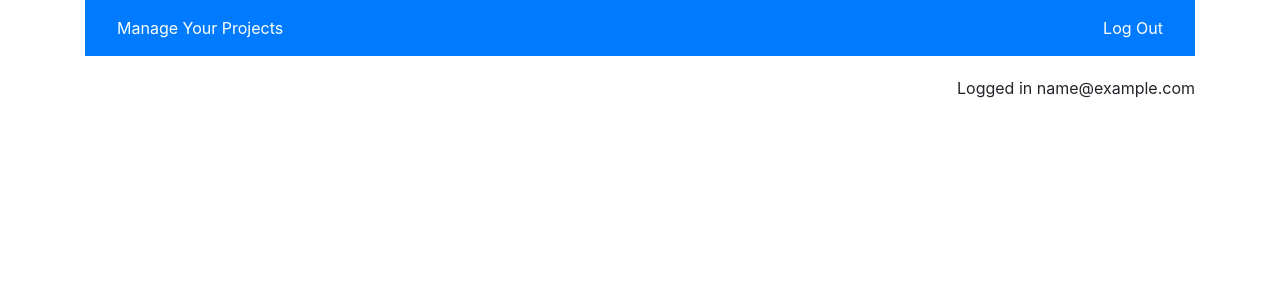
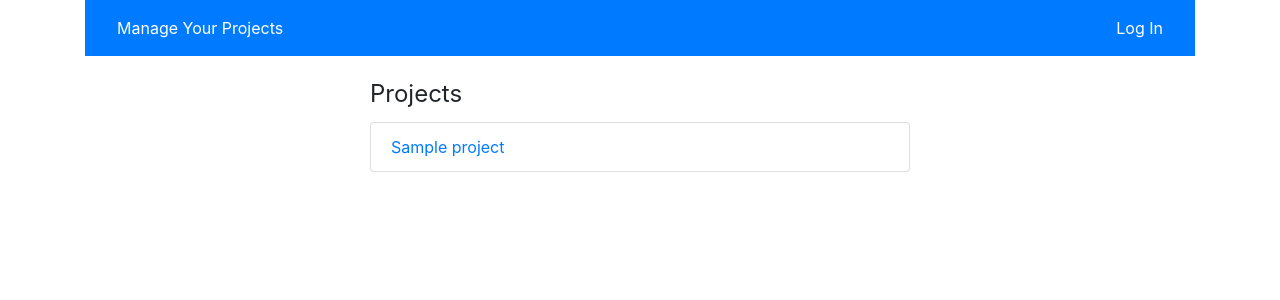
Before and after one commit to ShabUlysses/task-tracker, a Flask app: template templates/home.html in a window 1280 px wide. Shown: the top 300 px of the page. Run offline with Flask 2, Linux system fonts and the light colour scheme; the template is opened without the code that fills it: most values are stand-ins (such as "Sample title", 1, 10 or a date in 2020); some libraries are stand-ins or nearby versions.

Commit message:
added new html files

```diff
--- a/templates/home.html
+++ b/templates/home.html
@@ -1,47 +1,16 @@
-<!doctype html>
-<html lang="en">
-  <head>
-    <!-- Required meta tags -->
-    <meta charset="utf-8">
-    <meta name="viewport" content="width=device-width, initial-scale=1, shrink-to-fit=no">
+{% extends "publicbase.html" %}
+{% block center %}
+<!--<a href="/gdisconnect">Log out</a>-->
+  <div class="row">
+    <div class="col">
+      <span class="title" style="font-size: 24px;">Projects</span>
+    </div>
+  </div>
 
-    <!-- Bootstrap CSS -->
-    <link rel="stylesheet" href="https://maxcdn.bootstrapcdn.com/bootstrap/4.0.0/css/bootstrap.min.css" integrity="sha384-Gn5384xqQ1aoWXA+058RXPxPg6fy4IWvTNh0E263XmFcJlSAwiGgFAW/dAiS6JXm" crossorigin="anonymous">
-    <link rel="stylesheet" href="{{ url_for('static', filename='styles.css') }}">
 
-    <title>Manage Your Project</title>
-  </head>
-
-  <body>
-    <div class="container">
-      <nav class="navbar nav-expand-md navbar-dark bg-primary">
-        <!--<span class="navbar-brand">Manage Your Projects</span>-->
-        <a class="nav-link" href="/" style="color: white;">Manage Your Projects</a>
-        <a class="nav-link" href="/gdisconnect" style="color: white;">Log Out</a>
-
-      </nav>
-
-      <div class="row">
-        <div class="col" style="margin-top: 20px; text-align: left;">
-          {% block left %}
-
-          {% endblock %}
-        </div>
-
-        <div class="col-6 center-box" style="margin-top: 20px;">
-          {% block center %}
-          {% endblock %}
-        </div>
-
-        <div class="col right-box" style="margin-top: 20px; text-align: right;">
-          <p>Logged in {{email}}<p/>
-        </div>
-      </div>
-    </div>
-    <!-- Optional JavaScript -->
-    <!-- jQuery first, then Popper.js, then Bootstrap JS -->
-    <script src="https://code.jquery.com/jquery-3.2.1.slim.min.js" integrity="sha384-KJ3o2DKtIkvYIK3UENzmM7KCkRr/rE9/Qpg6aAZGJwFDMVNA/GpGFF93hXpG5KkN" crossorigin="anonymous"></script>
-    <script src="https://cdnjs.cloudflare.com/ajax/libs/popper.js/1.12.9/umd/popper.min.js" integrity="sha384-ApNbgh9B+Y1QKtv3Rn7W3mgPxhU9K/ScQsAP7hUibX39j7fakFPskvXusvfa0b4Q" crossorigin="anonymous"></script>
-    <script src="https://maxcdn.bootstrapcdn.com/bootstrap/4.0.0/js/bootstrap.min.js" integrity="sha384-JZR6Spejh4U02d8jOt6vLEHfe/JQGiRRSQQxSfFWpi1MquVdAyjUar5+76PVCmYl" crossorigin="anonymous"></script>
-  </body>
-</html>
+  <ul class="list-group" style="margin-top: 10px">
+    {% for project in projects%}
+      <li class="list-group-item"><a href="{{ url_for('project', project_name=project.name) }}">{{project.name}}</a></li>
+    {% endfor %}
+  </ul>
+{% endblock %}
--- /dev/null
+++ b/templates/publicbase.html
@@ -0,0 +1,46 @@
+<!doctype html>
+<html lang="en">
+  <head>
+    <!-- Required meta tags -->
+    <meta charset="utf-8">
+    <meta name="viewport" content="width=device-width, initial-scale=1, shrink-to-fit=no">
+
+    <!-- Bootstrap CSS -->
+    <link rel="stylesheet" href="https://maxcdn.bootstrapcdn.com/bootstrap/4.0.0/css/bootstrap.min.css" integrity="sha384-Gn5384xqQ1aoWXA+058RXPxPg6fy4IWvTNh0E263XmFcJlSAwiGgFAW/dAiS6JXm" crossorigin="anonymous">
+    <link rel="stylesheet" href="{{ url_for('static', filename='styles.css') }}">
+
+    <title>Manage Your Project</title>
+  </head>
+
+  <body>
+    <div class="container">
+      <nav class="navbar nav-expand-md navbar-dark bg-primary">
+        <!--<span class="navbar-brand">Manage Your Projects</span>-->
+        <a class="nav-link" href="/" style="color: white;">Manage Your Projects</a>
+        <a class="nav-link" href="/login" style="color: white;">Log In</a>
+
+      </nav>
+
+      <div class="row">
+        <div class="col" style="margin-top: 20px; text-align: left;">
+          {% block left %}
+
+          {% endblock %}
+        </div>
+
+        <div class="col-6 center-box" style="margin-top: 20px;">
+          {% block center %}
+          {% endblock %}
+        </div>
+
+        <div class="col right-box" style="margin-top: 20px; text-align: right;">
+        </div>
+      </div>
+    </div>
+    <!-- Optional JavaScript -->
+    <!-- jQuery first, then Popper.js, then Bootstrap JS -->
+    <script src="https://code.jquery.com/jquery-3.2.1.slim.min.js" integrity="sha384-KJ3o2DKtIkvYIK3UENzmM7KCkRr/rE9/Qpg6aAZGJwFDMVNA/GpGFF93hXpG5KkN" crossorigin="anonymous"></script>
+    <script src="https://cdnjs.cloudflare.com/ajax/libs/popper.js/1.12.9/umd/popper.min.js" integrity="sha384-ApNbgh9B+Y1QKtv3Rn7W3mgPxhU9K/ScQsAP7hUibX39j7fakFPskvXusvfa0b4Q" crossorigin="anonymous"></script>
+    <script src="https://maxcdn.bootstrapcdn.com/bootstrap/4.0.0/js/bootstrap.min.js" integrity="sha384-JZR6Spejh4U02d8jOt6vLEHfe/JQGiRRSQQxSfFWpi1MquVdAyjUar5+76PVCmYl" crossorigin="anonymous"></script>
+  </body>
+</html>
```
Also changed, not shown: templates/base.html (added, +47 -0 lines), templates/index.html (added, +19 -0 lines).
